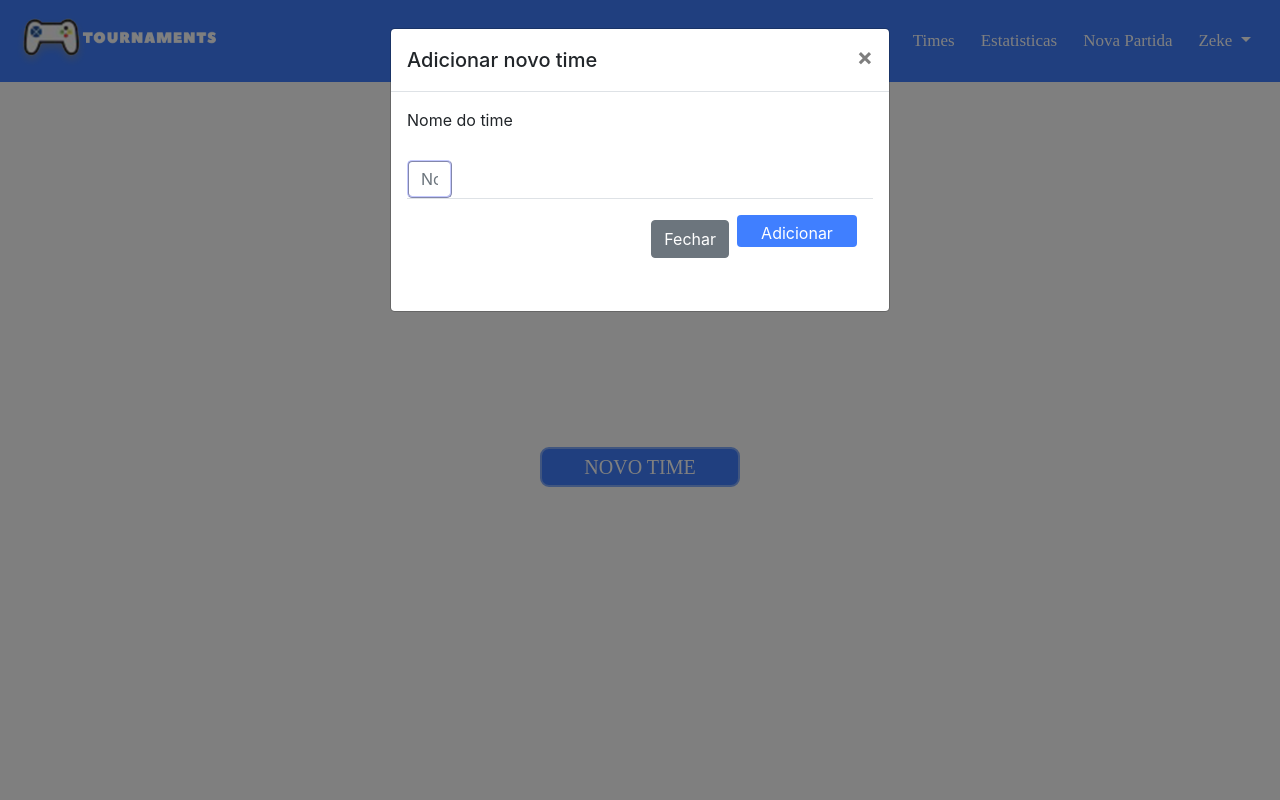
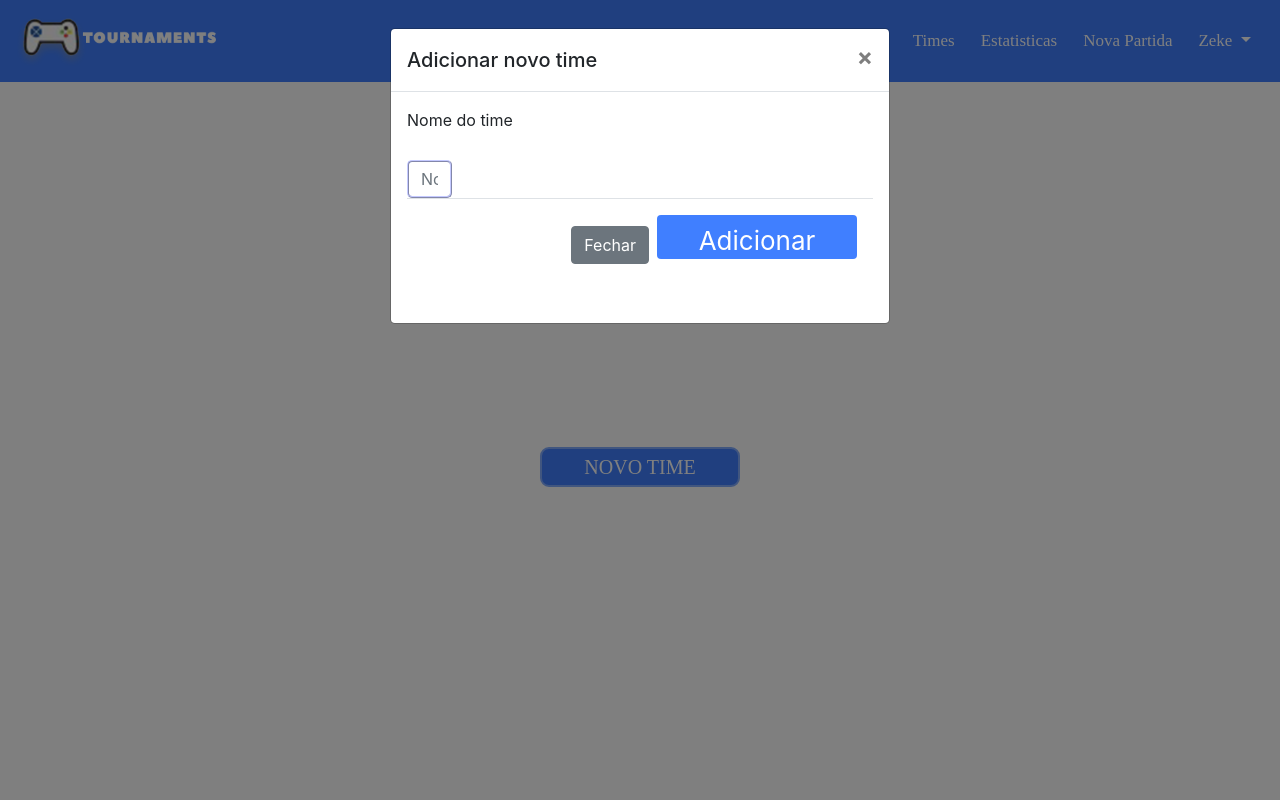
Before and after one commit to devEzequiel/tournaments, a PHP site: page /GitHub/teams/ in a window 1280 px wide, after a click on "NOVO TIME". Run offline with PHP 8.4, Linux system fonts and the light colour scheme; data that the repository does not hold is empty.

Commit message:
Update style2.css

```diff
--- a/assets/css/style2.css
+++ b/assets/css/style2.css
@@ -52,9 +52,10 @@ input[type=text]:hover{
 
 input[type=submit]{
 	background-color: #407FFF;
-	border:none;
-	width: 120px;
-	height: 32px;
+	font-size: 26px;
+	border: none;
+	width: 200px;
+	height: 44px;
 	border-radius: 4px;
 	color: white;
 	margin-bottom: 20px;
@@ -65,3 +66,7 @@ input[type=submit]:hover{
 	border: 2px solid #407FFF;
 	color: white;
 }
+
+#msg{
+	width: 1020px !important;
+}
```
